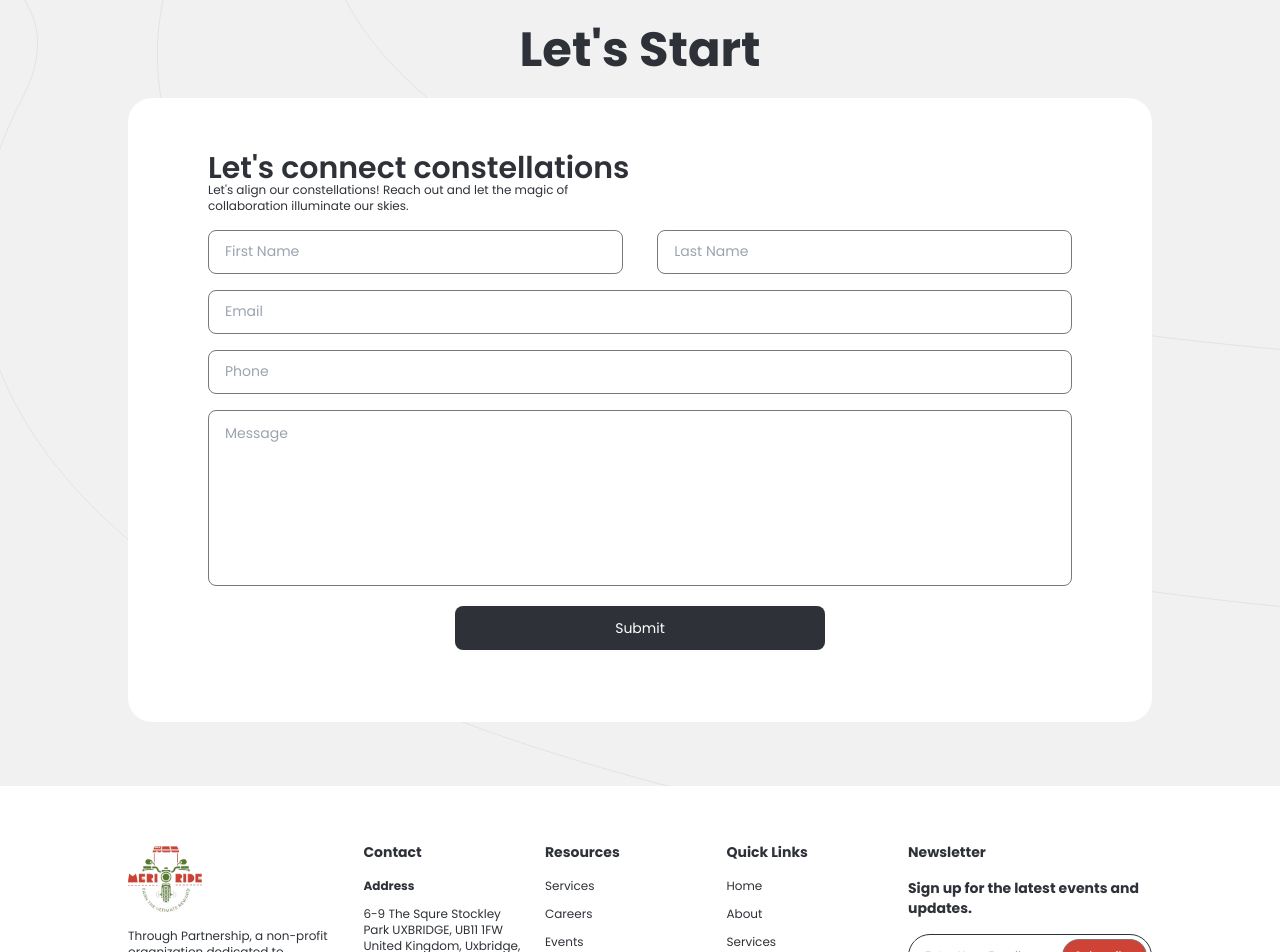
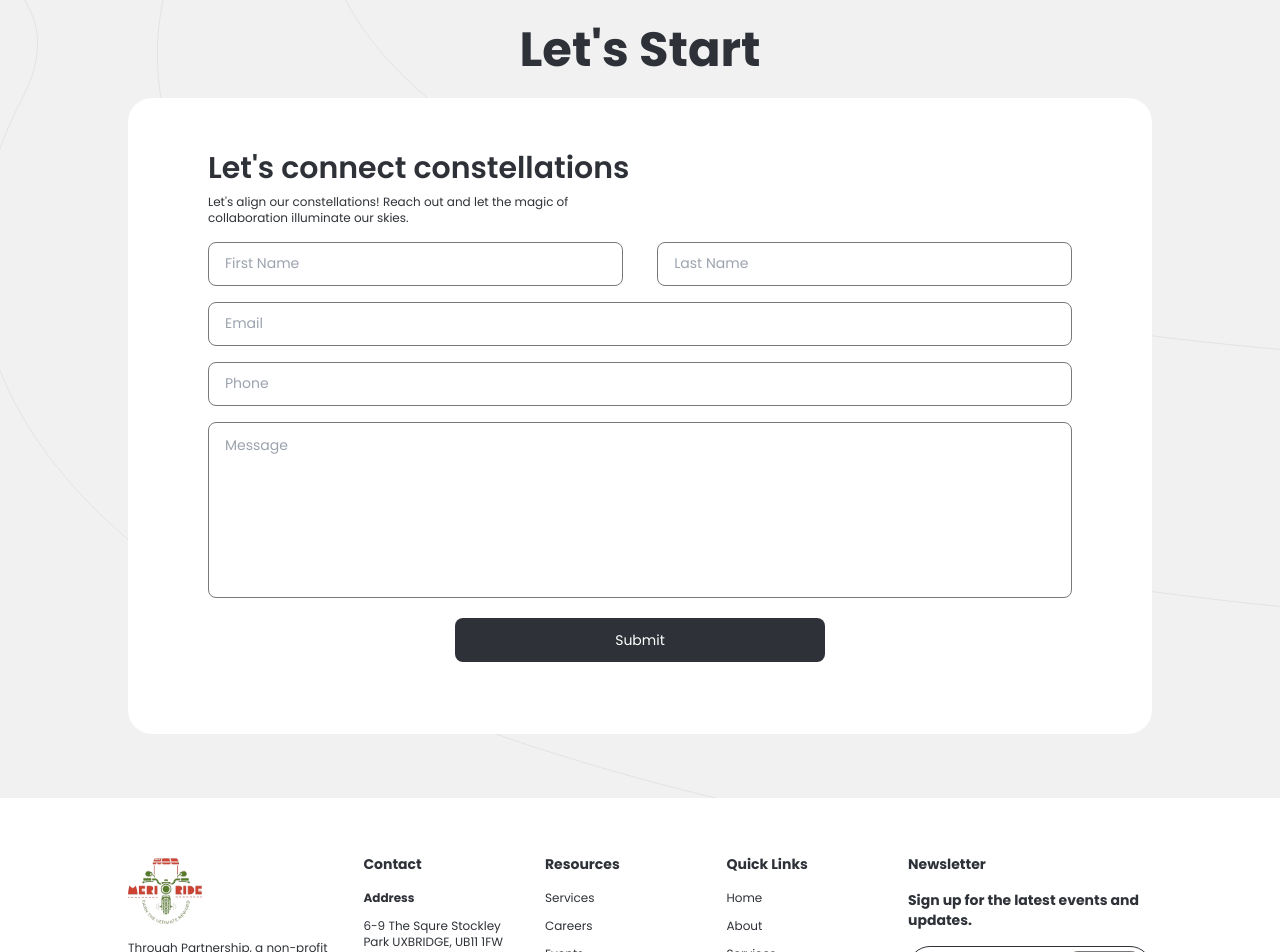
Before and after one commit to marslanmustafa/Meri-Ride, a Next.js app: page /about in a window 1280 px wide. Shown: the part 4030-4982 px from the top of the page. Built offline with nearby package versions, Linux system fonts and the light colour scheme; what tailwindcss-animated would draw is missing.

Commit message:
heading height

```diff
--- a/src/components/ConnectForm.tsx
+++ b/src/components/ConnectForm.tsx
@@ -9,7 +9,7 @@ const ConnectForm: React.FC = ()=> {
     </h1>
     <div className="w-full bg-white px-2 py-4 sm:px-8 md:px-20 sm:py-6 md:py-14 rounded-3xl">
       <div className="m-auto sm:m-0 w-full sm:w-[430px]">
-        <h2 className="text-xl md:text-[30px] font-semibold">
+        <h2 className="text-xl md:text-[30px] font-semibold pb-3">
           Let&apos;s connect constellations
         </h2>
         <h3 className="text-xs md:text-textEm">
```
